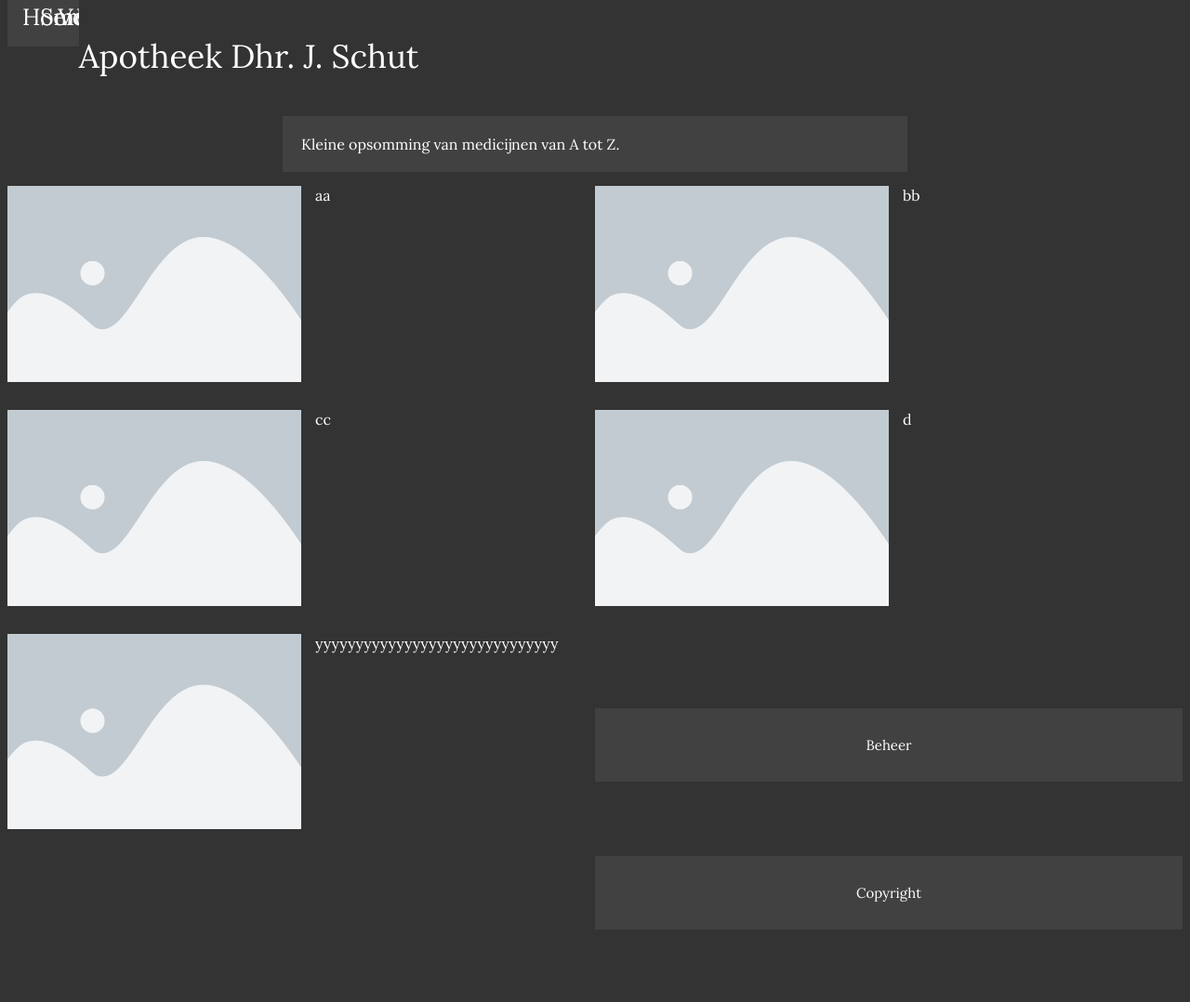
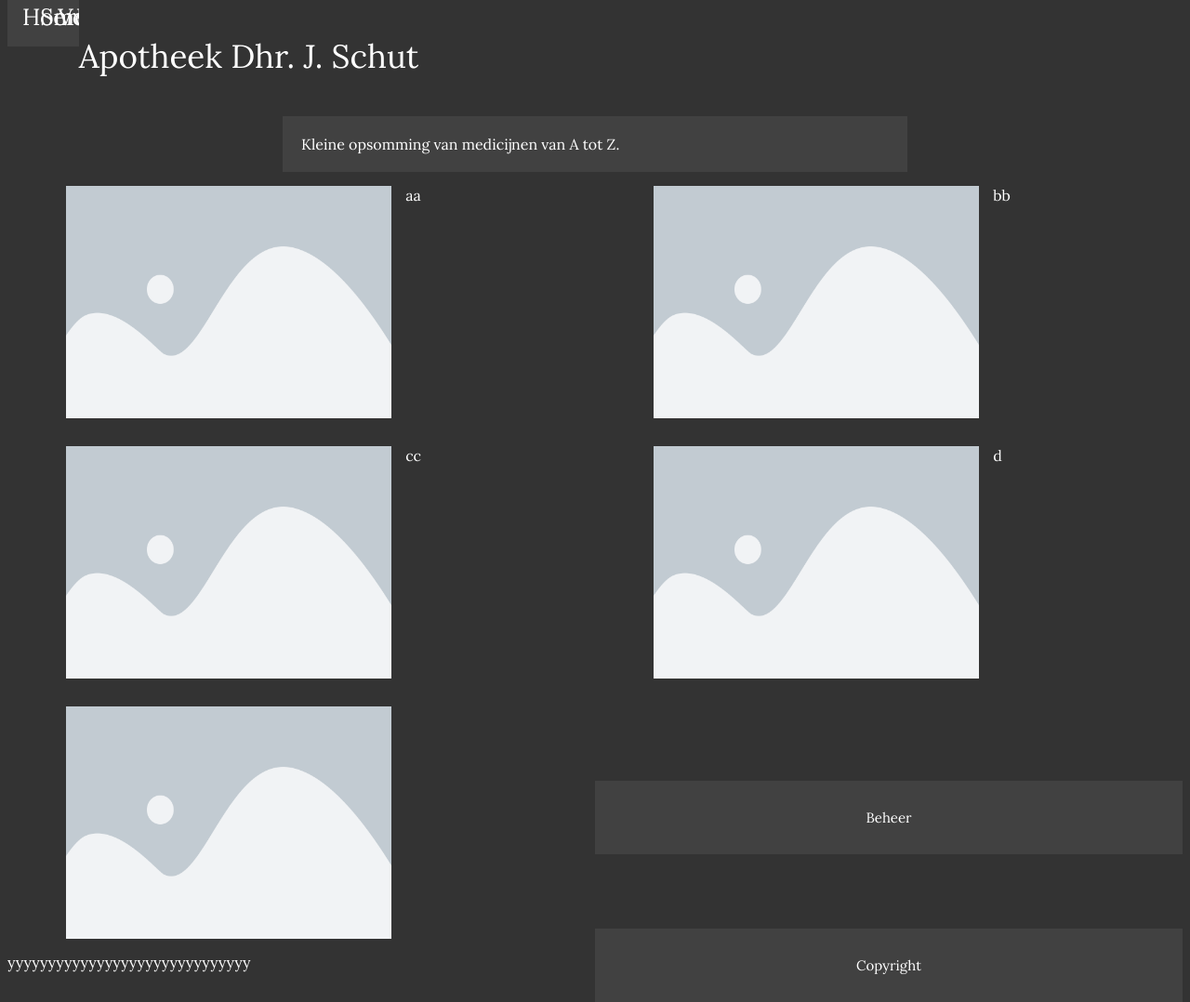
Before and after one commit to Jellewolf/Project, a PHP site: page /pages/medicationoverview.php in a window 1280 px wide. Shown: the part 152-1230 px from the top of the page at 93% size. Before the commit the page ends 1152 px from the top, so only its background shows below. Run offline with PHP 8.4, Linux system fonts and the light colour scheme; data comes from the database, SQL or seed files in the repository.

Commit message:
medicationoverview images finalized

```diff
--- a/css/service.css
+++ b/css/service.css
@@ -89,8 +89,9 @@ font-size: 15px;
 }
 .med img {
   float: left;
-  width: 50%;
-  height: 50%;
+  width: 350px;
+  height: 250px;
+  margin-left: 10%;
   padding-bottom: 15px;
   padding-right: 15px;
 }
```
Also changed, not shown: images/abacavir.jpg (added), images/citalopram.jpg (added), images/doxepine.jpg (added), images/haloperidol.jpg (added), images/oxazepam.jpeg (added).
